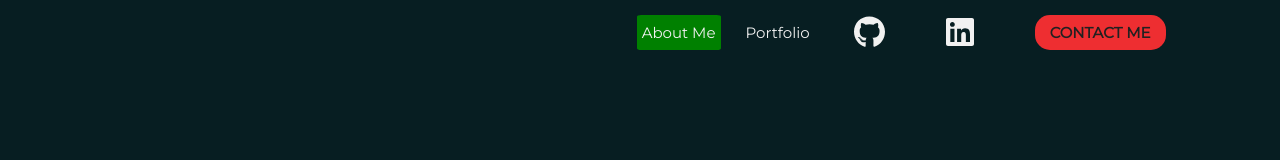
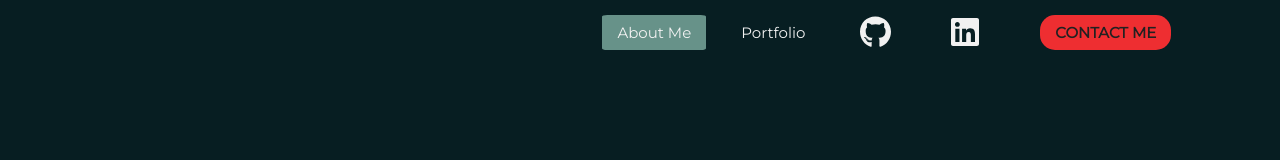
Before and after one commit to Jonathan-Berthe/personnal-website, a Next.js app: page / in a window 1280 px wide. Shown: the top 160 px of the page. Built offline with nearby package versions, Linux system fonts and the light colour scheme.

Commit message:
finish feature

```diff
--- a/styles/MyNav.module.scss
+++ b/styles/MyNav.module.scss
@@ -22,7 +22,7 @@
     li {
         @extend %flex-center;
         margin: 15px 10px;
-        padding: 0 5px;
+        padding: 0 15px;
         border-radius: 5%;
         min-width: 70px;
         cursor: pointer;
@@ -35,10 +35,10 @@
     }
 
     li.active{
-        background-color: green;
+        background-color: #679289;
     }
 
-    li:not(.logo, .contactMe)::before {
+    li:not(.logo, .contactMe, .active)::before {
         content: "";
         position: absolute;
         width: 100%;
@@ -50,7 +50,7 @@
 
     }
 
-    li:not(.logo, .contactMe):hover::before{
+    li:not(.logo, .contactMe, .active):hover::before{
         transform: translate(0, 15px);
 
     }
@@ -86,9 +86,17 @@
 }
 
 .navContainer.active{
-    background-color: #f1f1f1;
+    background-color: $text-primary-color;
     a{
         color: $text-accent-color;
+    }
+
+    li.active{
+        //background-color: rgb(143, 143, 143);
+    }
+
+    li:not(.logo, .contactMe)::before {
+        background-color: $text-accent-color;
     }
 
     .svg{
```
